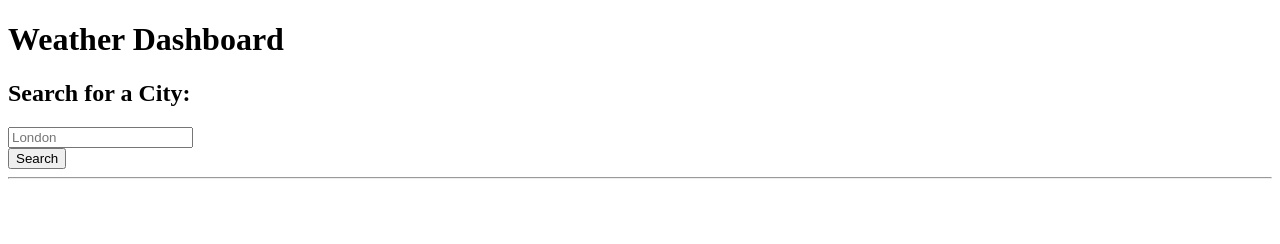
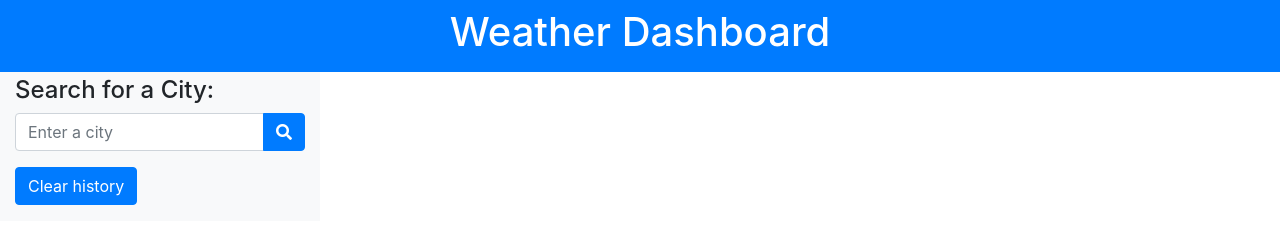
Before and after one commit to fishmon/WeatherCheck, a plain HTML site: page index.html in a window 1280 px wide. Drawn offline with nearby package versions, Linux system fonts and the light colour scheme.

Commit message:
started on html index file

```diff
--- a/index.html
+++ b/index.html
@@ -1,55 +1,35 @@
 <!DOCTYPE html>
-<html lang="en-gb">
+<html lang="en">
 
 <head>
-  <meta charset="UTF-8" />
-  <meta name="viewport" content="width=device-width, initial-scale=1.0" />
-  <meta http-equiv="X-UA-Compatible" content="ie=edge" />
-  <link rel="stylesheet" href="styles/reset.css" />
+    <meta charset="UTF-8">
+    <meta name="viewport" content="width=device-width, initial-scale=1.0">
+    <meta http-equiv="X-UA-Compatible" content="ie=edge">
+    <link rel="stylesheet" href="./assets/css/style.css">
+    <link rel="stylesheet" href="https://stackpath.bootstrapcdn.com/bootstrap/4.3.1/css/bootstrap.min.css" crossorigin="anonymous">
+    <link rel="stylesheet" href="https://cdnjs.cloudflare.com/ajax/libs/font-awesome/5.11.2/css/all.min.css">
+
+
     <title>Weather Dashboard</title>
 </head>
 
 <body>
-  <header class="container-fluid text-center text-white bg-dark p-2 weather-header">
+    <header class="container-fluid text-center text-white bg-primary p-2" >
         <h1>Weather Dashboard</h1>
     </header>
 
-  <!-- max-width for ultra wide resolutions -->
-  <div class="container-fluid" style="max-width: 1400px">
+    <div class="container-fluid">
         <div class="row">
-      <aside class="col-lg-3 pb-3">
-        <h2 id="form-heading" class="mt-1 h3 form-label">
-          Search for a City:
-        </h2>
-        <form id="search-form" class="form">
-          <div class="form-inline form-group">
-            <div class="input-group">
-              <input class="form-input weather-search" type="text" id="search-input" placeholder="London"
-                aria-labelledby="form-heading" aria-controls="today forecast" />
+            <div class="col-lg-3 bg-light">
+                <h4 class="mt-1">Search for a City:</h4>
+                <div class="input-group mb-3">
+                    <input id="enter-city" type="text" class="form-control" placeholder="Enter a city" aria-label="Enter a city">
                     <div class="input-group-append">
-                <button type="submit" class="btn search-button" id="search-button" aria-label="submit search">
-                  Search
+                        <button class="btn btn-primary" type="button" id="search-button">
+                            <i class="fas fa-search"></i>
                         </button>
-                <hr class="hr weather-hr" />
                     </div>
                 </div>
+                <button class="btn btn-primary mb-3" type="button" id="clear-history">Clear history</button>
+                <form id="history"></form>
             </div>
-        </form>
-        <div class="list-group" id="history"></div>
-      </aside>
-
-      <div class="col-lg-9 pb-3">
-        <section id="today" class="mt-3" role="region" aria-live="polite"></section>
-        <section id="forecast" class="row mt-3" role="region" aria-live="polite"></section>
-      </div>
-    </div>
-  </div>
-
-  <!-- Day.js -->
-  <script src="https://cdn.jsdelivr.net/npm/dayjs@1/dayjs.min.js"></script>
-  <!-- jQuery -->
-  <script src="https://cdnjs.cloudflare.com/ajax/libs/jquery/3.2.1/jquery.min.js"></script>
-  <script src="script.js"></script>
-</body>
-
-</html>
```
Also changed, not shown: assets/images/2825710.gif (added), assets/images/A-Sunset-Gif-I-made-1920x1080p-vaporwaveasthetics.webp (added), assets/images/background.jpg (added), assets/images/bg2.gif (added), assets/images/bg3.gif (added), 3 other files. Lines whose indentation alone changed are shown as unchanged.
